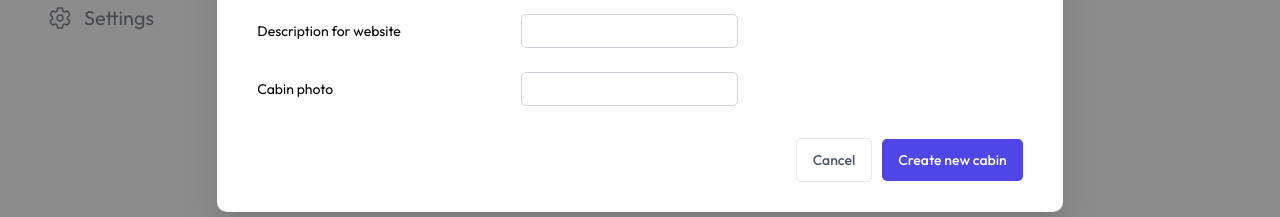
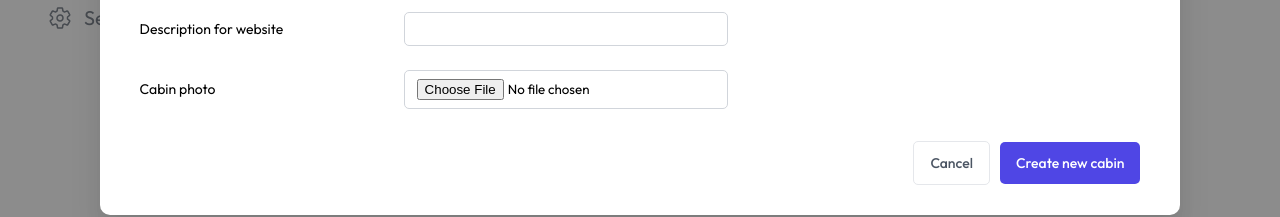
Before and after one commit to jovanlekic12/CityLane-Rooms, a React (Vite) app: page /cabins in a window 1280 px wide. Both pictures are taken after a click on the button "Add new cabin". Shown: the part 424-641 px from the top of the page. Built offline with nearby package versions, Linux system fonts and the light colour scheme; no server answers; the database is empty.

Commit message:
minor change

```diff
--- a/src/components/CreateEditCabinHookForms.tsx
+++ b/src/components/CreateEditCabinHookForms.tsx
@@ -91,7 +91,8 @@ const CreateEditCabinHookForm = ({
           <label className="form__label">Cabin photo</label>
           <input
             {...register("img", { required: "Cabin photo is required" })}
-            type="text"
+            type="file"
+            className="img__input"
           />
           {errors.img?.message && (
             <p className="form__err">{errors.img.message}</p>
```
